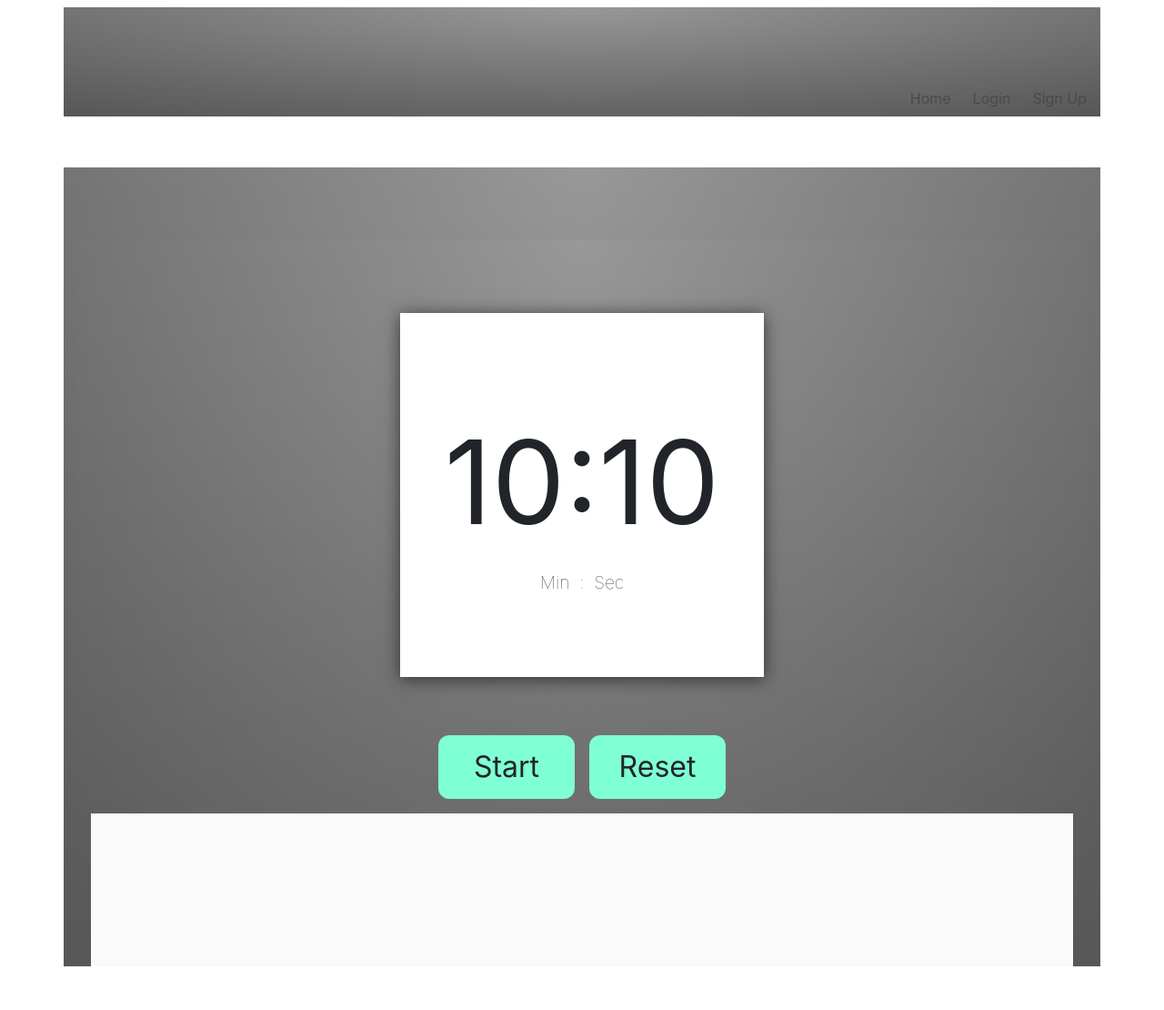
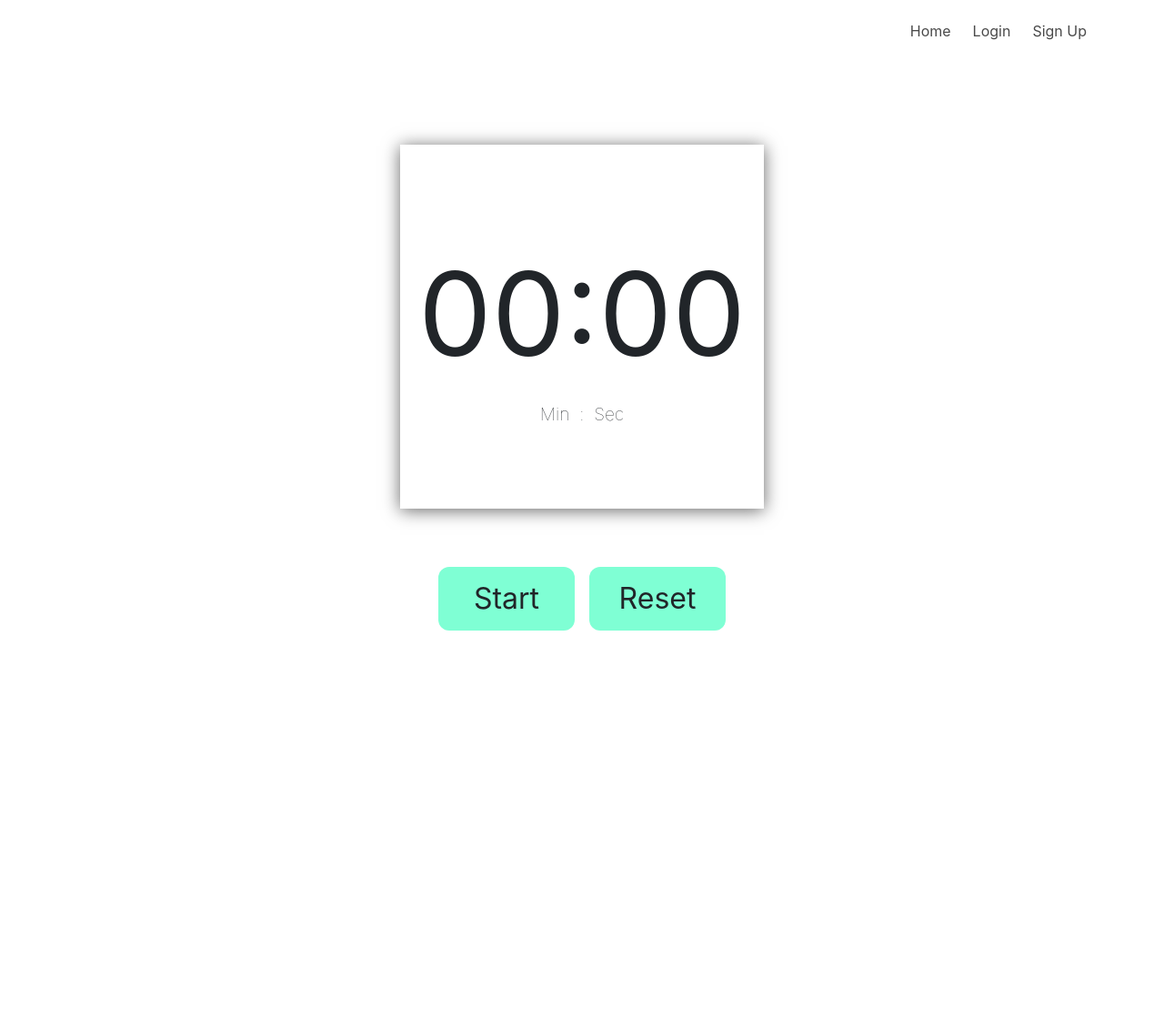
Before and after one commit to DeannaGreen/DevelopME, a Python web app: template templates/meditation.html in a window 1280 px wide. Shown: the whole page at 91% size. After the commit the page ends 693 px from the top, so only its background shows below. Run offline with Jinja, Linux system fonts and the light colour scheme; the template is opened without the code that fills it, so the values that code supplies are empty; some libraries are stand-ins or nearby versions.

Commit message:
changed timer style

```diff
--- a/static/timer.css
+++ b/static/timer.css
@@ -12,13 +12,7 @@ body {
   font-style: italic;
   font-weight: 100;
 }
-.container {
-  height: 100%;
-  width: 100%;
-  padding-top: 10vh;
-  background: linear-gradient(to bottom, rgba(255, 255, 255, 0.15) 0%, rgba(0, 0, 0, 0.15) 100%), radial-gradient(at top center, rgba(255, 255, 255, 0.40) 0%, rgba(0, 0, 0, 0.40) 120%) #989898;
-  background-blend-mode: multiply, multiply;
-}
+
 
 .timer {
   min-height: 400px;
--- a/templates/base.html
+++ b/templates/base.html
@@ -103,6 +103,9 @@ $(document).ready(function() {
                             <a href="{{ url_for('newsfeed.tweets') }}" class="navbar-item">
                                 Newsfeed
                             </a>
+                            <a href="{{ url_for('meditation.timer') }}" class="navbar-item">
+                                Meditation
+                            </a>
                             <a href="{{ url_for('main.giphy') }}" class="navbar-item">
                                 Gifs
                             </a>
--- a/templates/meditation.html
+++ b/templates/meditation.html
@@ -9,7 +9,7 @@
 {% block content %}
 <div class="container">
     <div class="timer">
-      <div class="clock"><span contenteditable="true" id="min">10</span><span>:</span><span contenteditable="true" id="sec">10</span>
+      <div class="clock"><span contenteditable="true" id="min">00</span><span>:</span><span contenteditable="true" id="sec">00</span>
         <div class="indicators">Min&nbsp;&nbsp;:&nbsp;&nbsp;Sec</div>
       </div>
 
@@ -18,7 +18,6 @@
       <div class='stBtn'>Start</div>
       <div class='refresh'>Reset</div>
     </div>
-    <div class="footer" align="center">Click on the numbers of the timer to edit</div>
   </div>
   <audio id="ado" src="./static/serious-strike.mp3" controls="true"></audio>
   {% endblock %}
```
